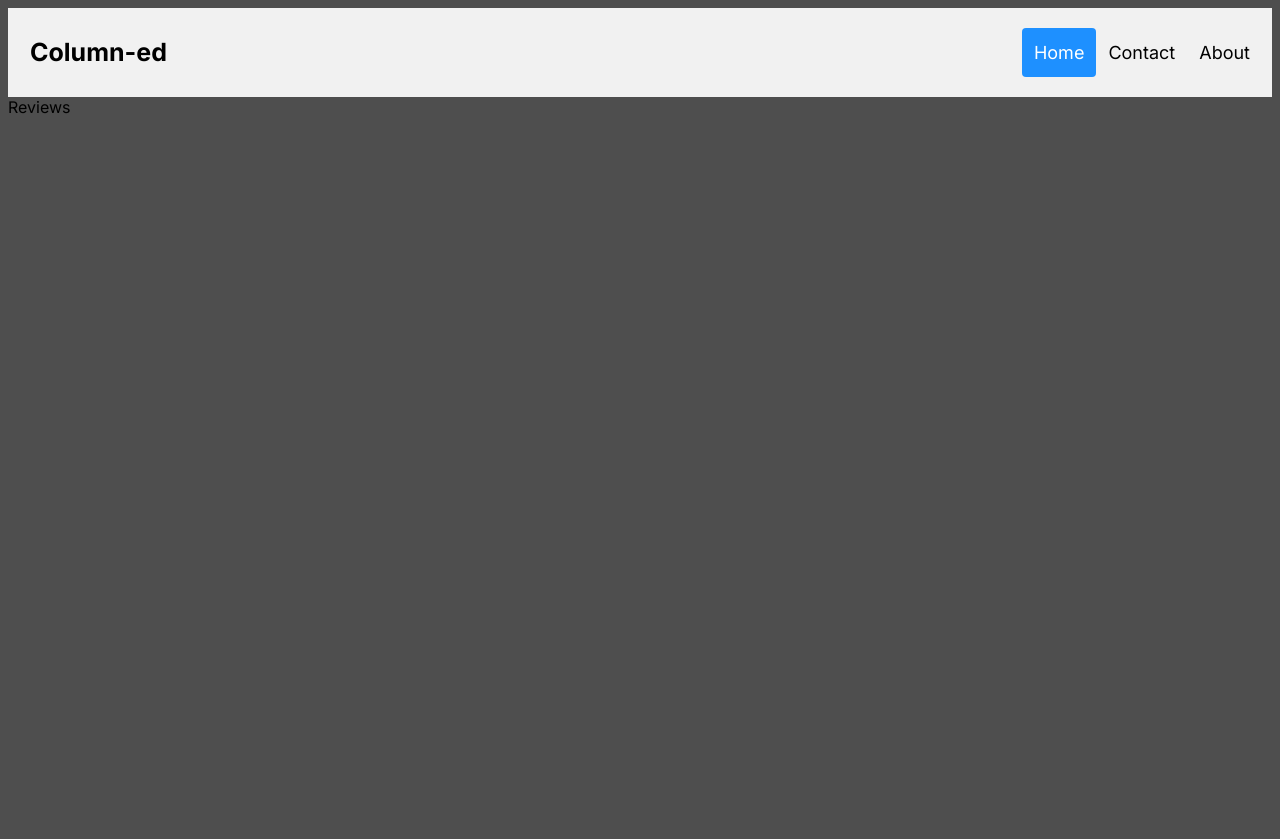
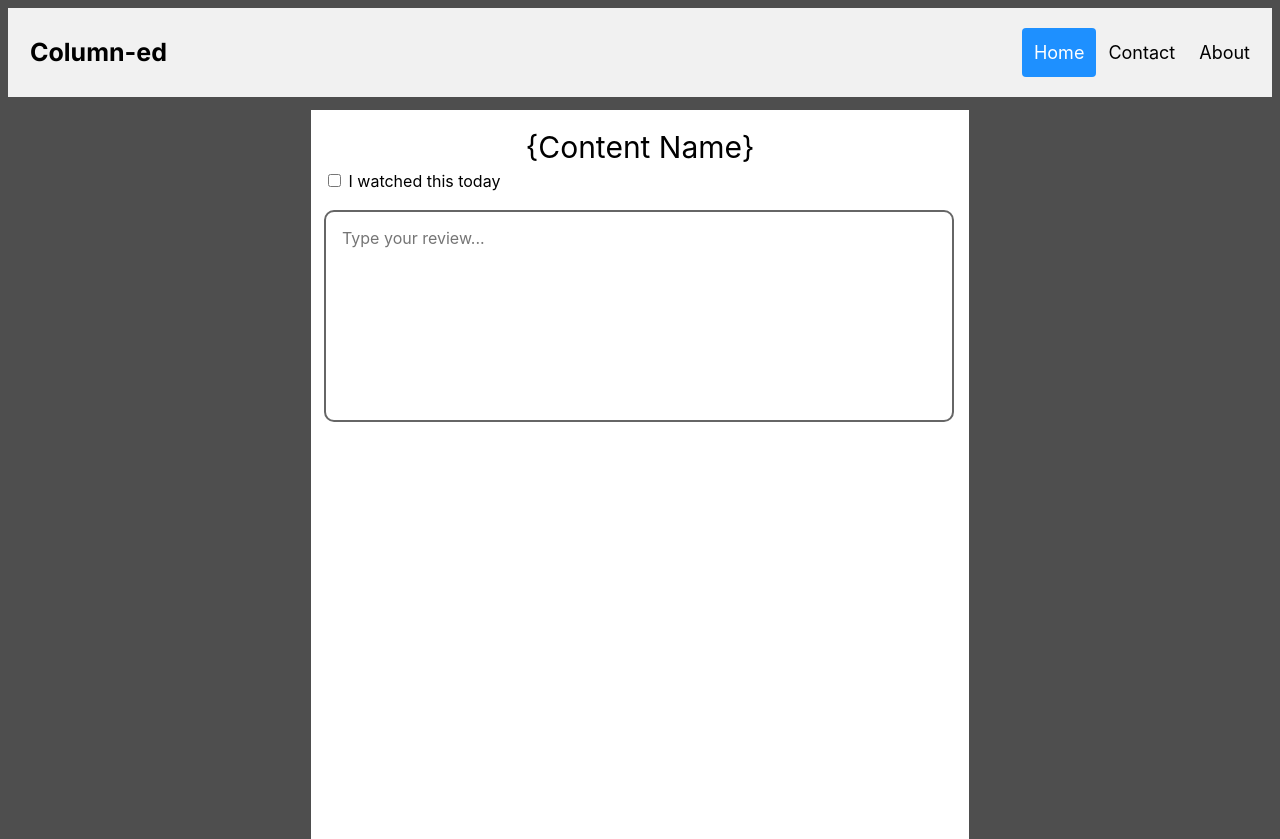
Before and after one commit to JJcookiee/Column-ed, a PHP site: page /reviewPage.html in a window 1280 px wide. Before the commit the page ends 114 px from the top, so only its background shows below. Run offline with PHP 8.4, Linux system fonts and the light colour scheme; some web fonts are replaced.

Commit message:
did some work

```diff
--- a/review page/reviewPage.css
+++ b/review page/reviewPage.css
@@ -1,6 +1,10 @@
 @font-face {
-  font-family: myFont; /* set name */
+  font-family: "Inter"; /* set name */
   src: url(Inter/Inter-VariableFont_opsz\,wght.ttf); /* url of the font */
+}
+
+html, body {
+    height:100%;
 }
 
 body {
@@ -12,6 +16,7 @@ body {
   overflow: hidden;
   background-color: #f1f1f1;
   padding: 20px 10px;
+  margin-bottom: 1%;
 }
 
 /* Style the header links */
@@ -59,12 +64,36 @@ body {
   .header-right {
     float: none;
   }
+}
 
-  .layout {
-  overflow: hidden;
-  background-color: #4f3636;
-  height: 100%;
-  height: 50px;
-  width: 50px;
+.layout{
+  background-color: white;
+  height: 88%;
+  margin: 0 auto;
+  padding: 1%;
+  width: 50%;
+  align-items: center;
 }
+
+
+.title{
+  text-align: center;
+  padding: 1%;
+  font-family: "Inter";
+  font-size: 30px;
 }
+
+.textarea{
+  background-color: white;
+  color: #666666;
+  padding: 1em;
+  border-radius: 10px;
+  border: 2px solid;
+  outline: none;
+  font-size: 16px;
+  resize: none;
+  width: 94%;
+  height: 25%;
+  margin-top: 3%;
+  font-family: "Inter";
+}
--- a/review page/reviewPage.html
+++ b/review page/reviewPage.html
@@ -23,7 +23,10 @@
 
 
     <div class="layout">
-        <div class="title">Reviews</div>
+        <div class="title">{Content Name}</div>
+        <input type="checkbox" class="checkbox" name="logCheck" value="log">
+        <label for="logCheck">I watched this today</label>
+        <textarea class="textarea" placeholder="Type your review..."></textarea>
     </div>
 </div>
 </body>
```
